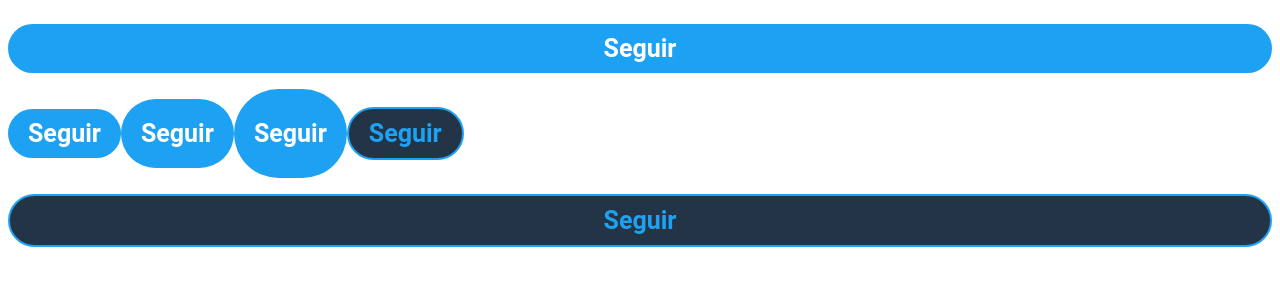
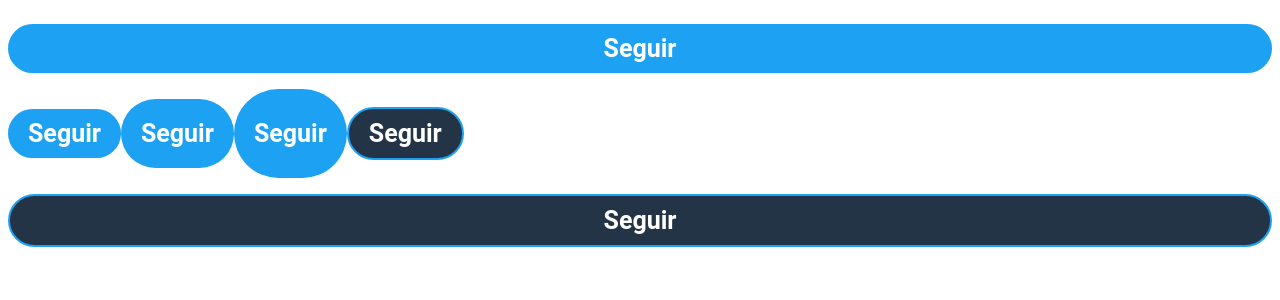
Before and after one commit to davidsgoncalves/twiiter-clone, a React (Create React App) app: page / in a window 1280 px wide. Shown: the top 300 px of the page. Built offline with nearby package versions, Linux system fonts and the light colour scheme.

Commit message:
fixes from code review

```diff
--- a/package.json
+++ b/package.json
@@ -43,7 +43,7 @@
     "@types/styled-components": "^5.1.3",
     "@typescript-eslint/eslint-plugin": "^4.0.1",
     "@typescript-eslint/parser": "^4.0.1",
-    "eslint": "^7.9.0",
+    "eslint": "^6.6.0",
     "eslint-config-airbnb": "^18.2.0",
     "eslint-plugin-import": "^2.22.0",
     "eslint-plugin-jsx-a11y": "^6.3.1",
--- a/src/components/Button/styles.ts
+++ b/src/components/Button/Button.styles.ts
@@ -1,20 +1,15 @@
 import styled, { css } from 'styled-components';
 
-interface ContainerProps {
-    sizeHorizontal: string;
-    sizeVertical: string;
-    colorTheme: string;
-}
+import { ButtonProps } from './Button.interfaces';
 
-export const Container = styled.button<ContainerProps>`
-
+export const Button = styled.button<ButtonProps>`
     background: #1DA1F2;
-    color: #FFFFFF;
+    color: #FFF;
     border-radius: 50px;
     border: 0;
     font-weight: bold;
     font-family: 'Roboto', sans-serif;
-    padding: 10px 10px 10px 10px;
+    padding: 10px;
     font-size: 25px;
     text-align: center;
     margin-top: 16px;
@@ -25,25 +20,21 @@ export const Container = styled.button<ContainerProps>`
     `}
 
     ${(props) => props.sizeVertical === 'S' && css`
-        padding: 10px 20px 10px 20px;
+        padding: 10px 20px;
     `}
 
     ${(props) => props.sizeVertical === 'M' && css`
-        padding: 20px 20px 20px 20px;
+        padding: 20px;
     `}
 
     ${(props) => props.sizeVertical === 'L' && css`
-        padding: 30px 20px 30px 20px;
+        padding: 30px 20px;
     `}
 
     ${(props) => props.colorTheme === 'dark' && css`
         background: #243447;
-        color: #1DA1F2;
-        border-color: #1DA1F2;
-        border: 2px solid;
+        border: 2px solid #1DA1F2;
+    `}
+`;
 
-    `}
-
-
-    /* padding: 0 16px; */
-`;
+export default Button;
--- /dev/null
+++ b/src/components/Button/Button.tsx
@@ -0,0 +1,13 @@
+import React from 'react';
+
+import { ButtonProps } from './Button.interfaces';
+
+import * as Styled from './Button.styles';
+
+const Button = ({
+  children, sizeHorizontal, sizeVertical, colorTheme,
+}: ButtonProps) => (
+  <Styled.Button type="button" sizeVertical={sizeVertical} sizeHorizontal={sizeHorizontal} colorTheme={colorTheme}>{children}</Styled.Button>
+);
+
+export default Button;
--- a/src/components/Button/index.tsx
+++ /dev/null
@@ -1,16 +0,0 @@
-import React, { ButtonHTMLAttributes } from 'react';
-
-import { Container } from './styles';
-
-interface ButtonProps extends ButtonHTMLAttributes<HTMLButtonElement> {
-    sizeHorizontal: string;
-    sizeVertical: string;
-    colorTheme: string;
-}
-
-const Button:React.FC<ButtonProps> = ({children, sizeHorizontal, sizeVertical, colorTheme, ...rest}) => (
-<Container type="button" sizeVertical={sizeVertical} sizeHorizontal={sizeHorizontal} colorTheme={colorTheme} {...rest}>{children}</Container>
-    );
-
-
-export default Button;
```
Also changed, not shown: src/App.tsx (+3 -6 lines), src/components/Button/Button.interfaces.ts (added, +7 -0 lines), 1 other file (tests, documents, lock files or other folders).
